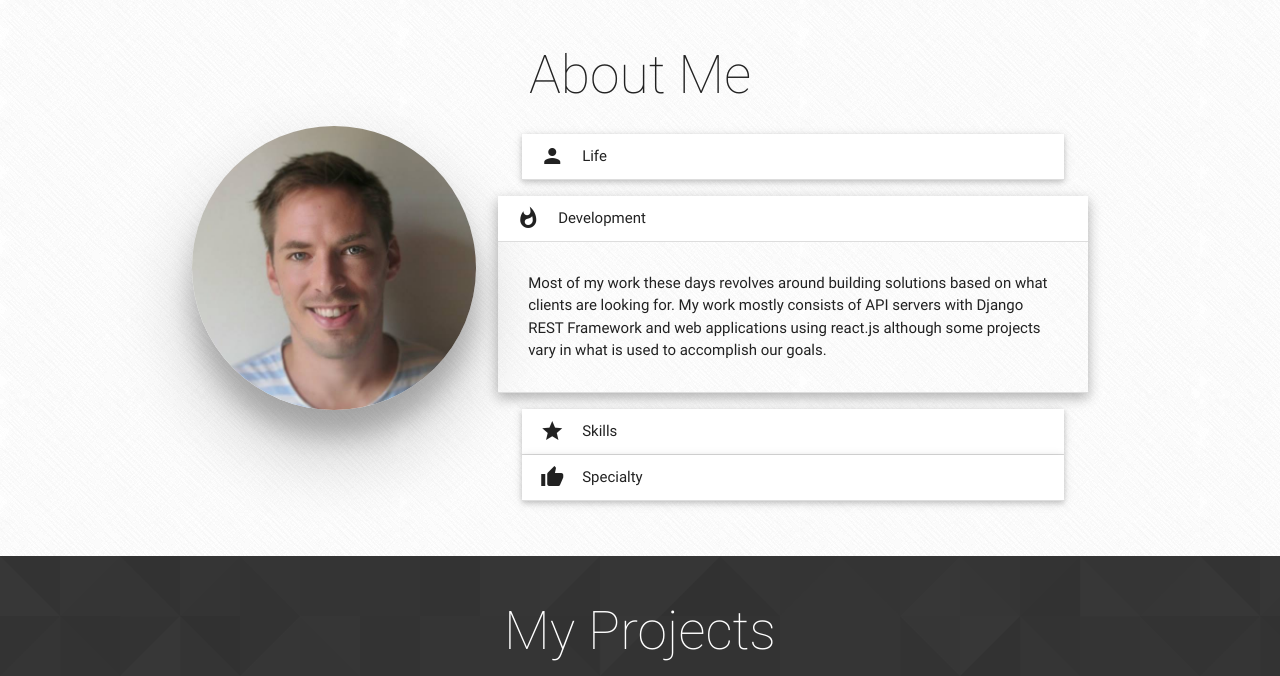
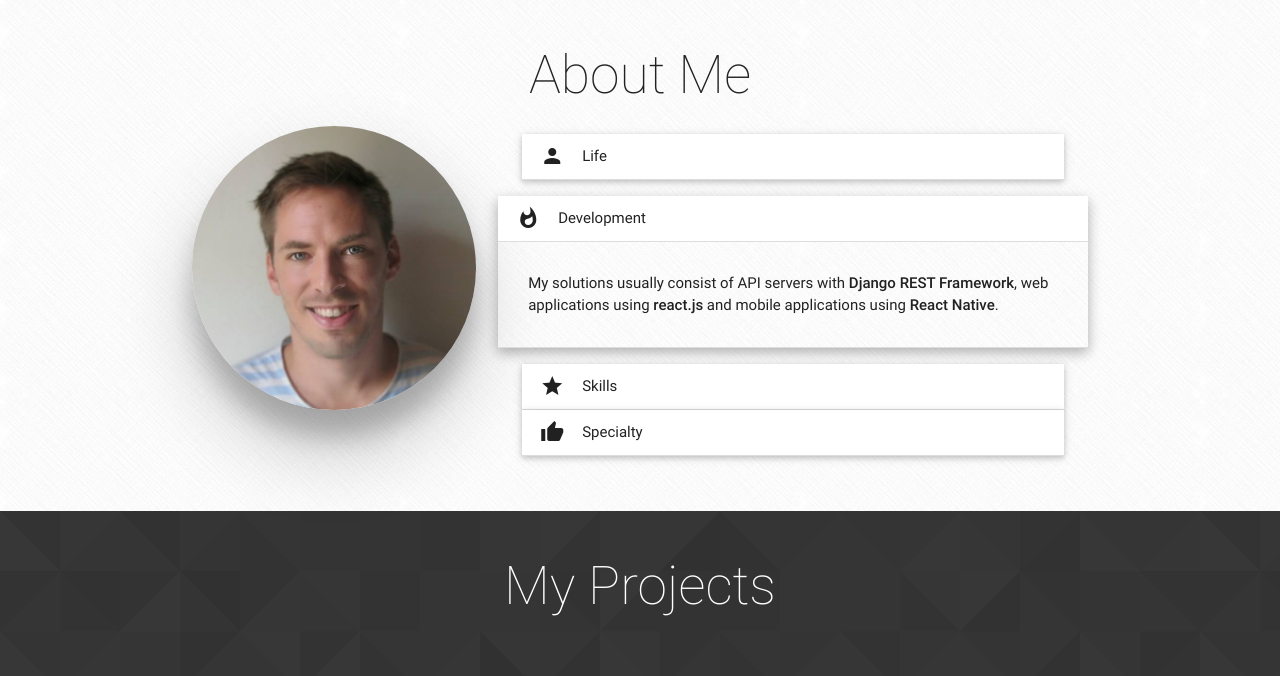
Before and after one commit to awwester/profile, a Django app: page / in a window 1280 px wide, after a click that opens the changed part. Shown: the part 516-1192 px from the top of the page. Run offline with Django 3.2, Linux system fonts and the light colour scheme; data that the repository does not hold is empty; parts of the project's set-up code (start-up, migrations or seed data) failed here and were passed over; some libraries are stand-ins or nearby versions.

Commit message:
Update homepage text.

```diff
--- a/core/templates/home.html
+++ b/core/templates/home.html
@@ -6,7 +6,7 @@
     <section class="header valign-wrapper">
       <div id="particles-js"></div>
       <div class="overlay">
-        <h2 class="skinny hidden-on-small-only">Let's build something<span data-sr="enter right, move 30px, wait 2.2s">, together</span></h2>
+        <h2 class="skinny hidden-on-small-only">Let's build something<span data-sr="enter right, move 30px, wait 1s">, together</span></h2>
         <div class="show-container">
           <h5>
             {% include 'shared/social_links.html' %}
@@ -41,7 +41,7 @@
                   <i class="material-icons">whatshot</i>Development
                   </div>
                 <div class="collapsible-body">
-                  <p>Most of my work these days revolves around building solutions based on what clients are looking for. My work mostly consists of API servers with Django REST Framework and web applications using react.js although some projects vary in what is used to accomplish our goals.</p>
+                  <p>My solutions usually consist of API servers with <strong>Django REST Framework</strong>, web applications using <strong>react.js</strong> and mobile applications using <strong>React Native</strong>.</p>
                 </div>
               </li>
               <li>
@@ -51,6 +51,7 @@
                     <span class="chip">Django</span>
                     <span class="chip">Django Rest Framework</span>
                     <span class="chip">React.js</span>
+                    <span class="chip">React Native</span>
                     <span class="chip">Bootstrap</span>
                     <span class="chip">Materialize</span>
                     <span class="chip">AWS</span>
@@ -63,7 +64,7 @@
               <li>
                 <div class="collapsible-header"><i class="material-icons">thumb_up</i>Specialty</div>
                 <div class="collapsible-body">
-                <p>There are so many developers out there, you might be wondering what makes me special? Coming from a business background, I get it. I understand both the tech side and business side of projects. My favorite projects are Minimum Viable Products (MVPs) for startups. I've helped with many MVP projects and for me those types of projects are the most exciting. I'm learning every day, love challenges, learning new technologies, and have a nack for being damn good at whatever I do.</p>
+                <p>There are so many developers out there, you might be wondering what makes me special? Coming from a business background, I understand both the tech side and business side of projects. I enjoy building tech solutions to solve your business problems or make your idea a reality. I'm learning every day, love challenges, learning new technologies, and take pride in finishing projects with success and efficiency.</p>
                 </div>
               </li>
             </ul>
```
